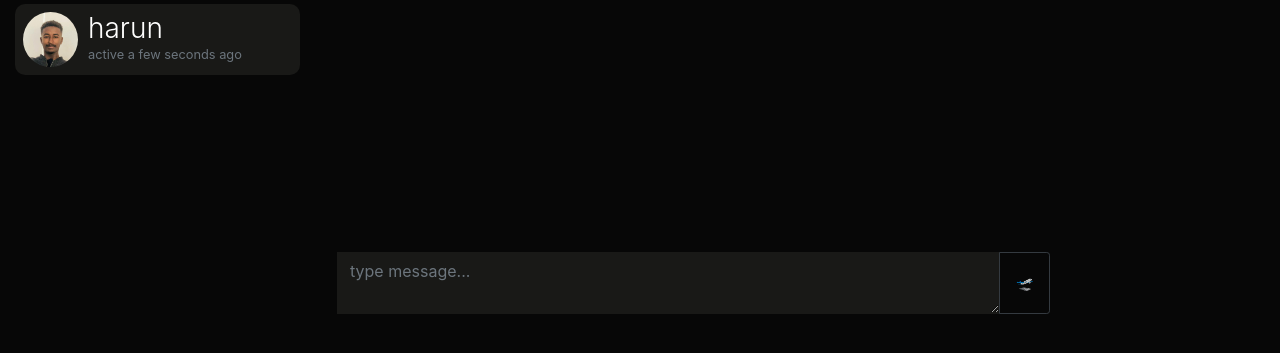
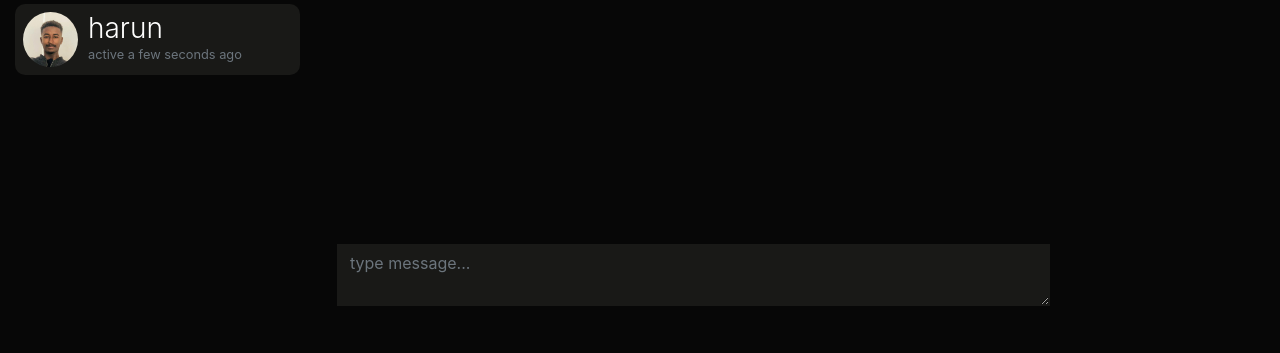
Before and after one commit to toc-dev/dating, a Flask app: a page that uses bambiv3/templates/send_message.html in a window 1280 px wide. Shown: the part 322-675 px from the top of the page. Run offline with Flask 2, Linux system fonts and the light colour scheme; a user stored in the database is signed in; data comes from the database, SQL or seed files in the repository; both versions use the stored data as it was after the commit; some libraries are stand-ins or nearby versions.

Commit message:
trying to fix send_msg input

```diff
--- a/bambiv3/templates/send_message.html
+++ b/bambiv3/templates/send_message.html
@@ -88,10 +88,8 @@
         </div>
 
       <div class="post" style="background:none;padding:2px;">
-        <div id="inner">
           <form method="POST" action="" enctype="multipart/form-data">
             {{ form.hidden_tag() }}
-            <div class="input-group mt-2 mr-2" style="overflow:hidden">
               {% if form.message.errors %}
                 {{ form.message(class="form-control border-0 rounded-0 resize-none dark-theme border border-dark", placeholder="type message...") }}
                 <div class="invalid-feedback">
@@ -102,13 +100,7 @@
                   {% else %}
                     {{ form.message(class="form-control border-0 rounded-0 resize-none dark-theme border border-dark", placeholder="type message...") }}
                   {% endif %}
-                  <div class="input-group-append">
-                    {{ form.submit(class="btn btn-outline-dark btn-sm p-3") }}
-                  </div>
-              </div>
           </form>
-
-      </div>
   </div>
 
 </div>
```
Also changed, not shown: bambiv3/site.db.
